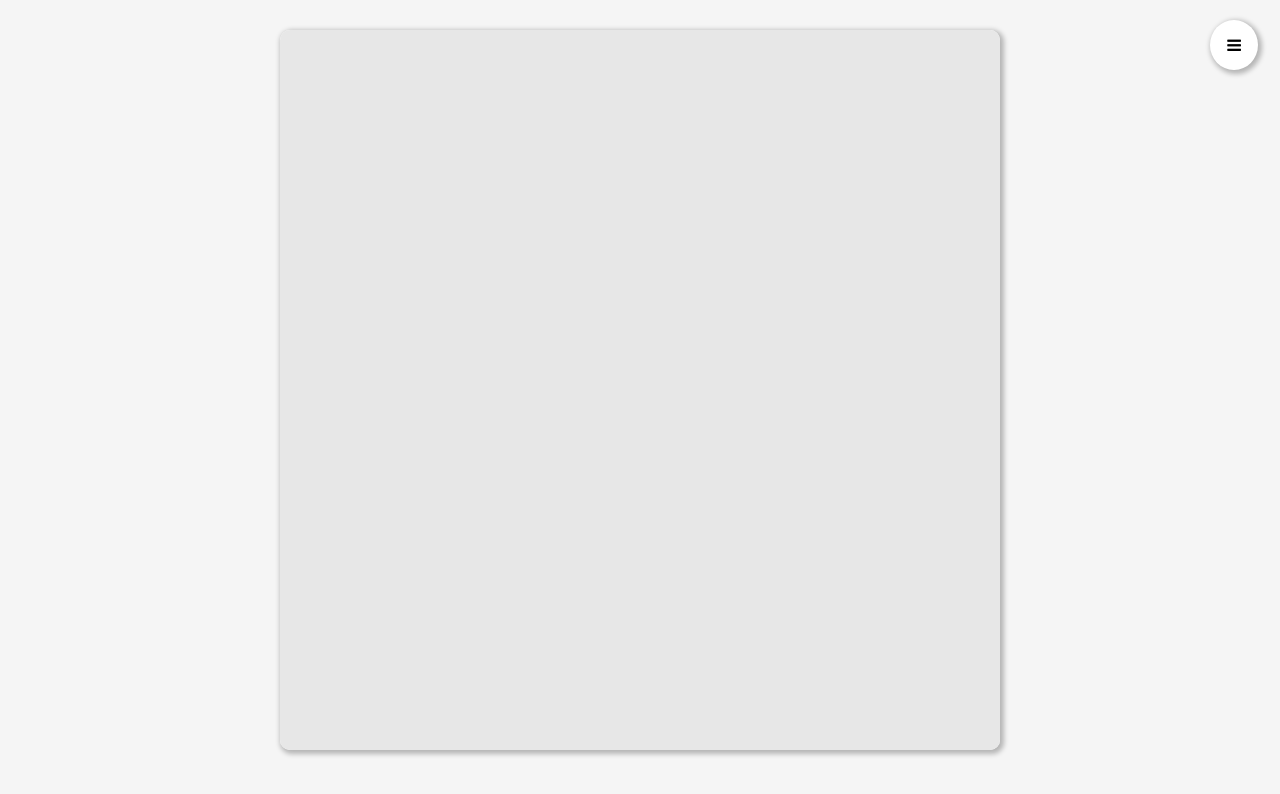
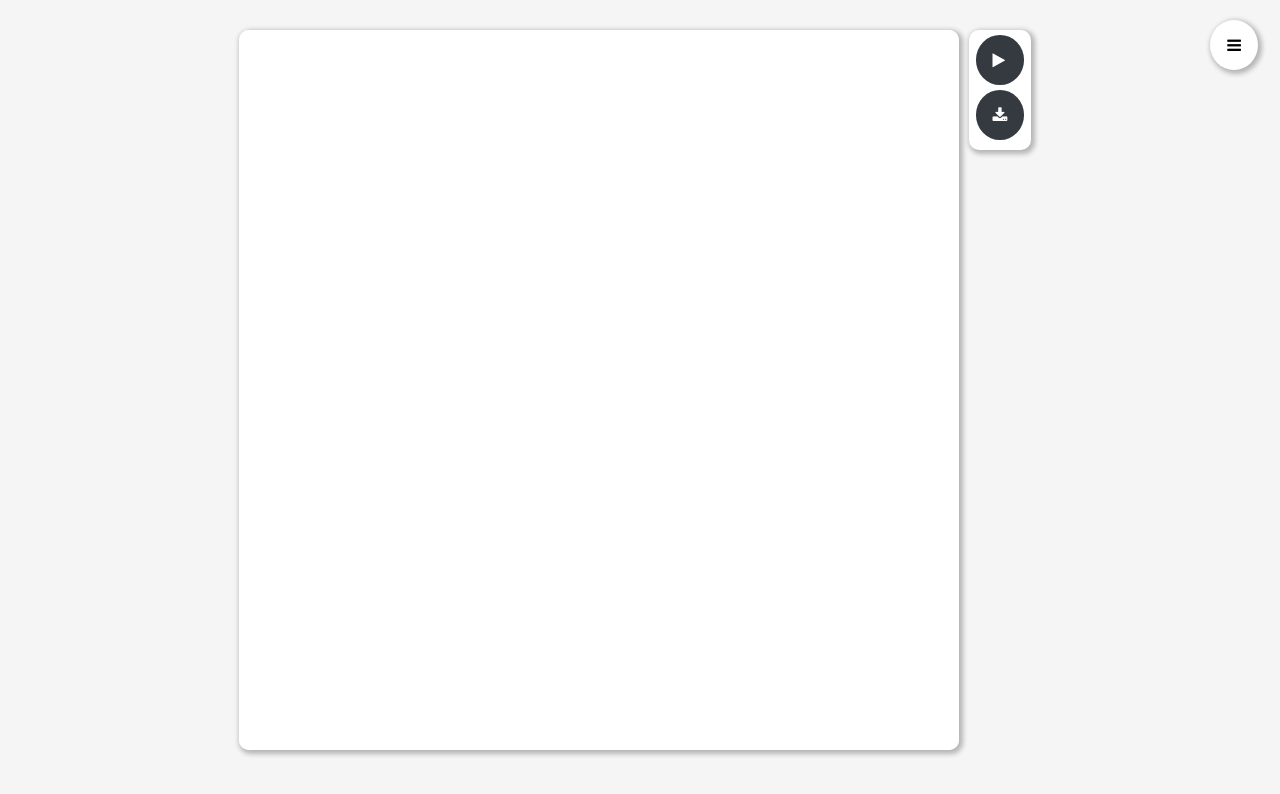
Before and after one commit to GiorgeLucas/World-Generator-JS, a plain HTML site: page index.html in a window 1280 px wide. Both pictures are taken after a click on the element 1234 px from the left and 45 px from the top of the page. Drawn offline with Linux system fonts and the light colour scheme.

Commit message:
Added the menu bar

```diff
--- a/index.html
+++ b/index.html
@@ -18,6 +18,12 @@
                 <canvas id="ctx" width="512" height="512"></canvas>
 
             </div>
+            <div class="menu" id="menu">
+                <div class="button fa fa-play" id="Generate">
+                </div>
+                <div class="button fa fa-download" id="Download">
+                </div>
+            </div>
             <div class="box right" id="right">
                 <div class="options">
                     <div class="button fa fa-play" id="Generate">
@@ -35,13 +41,16 @@
 
     <script>
         var configBar = document.getElementById("right");
+        var menuBar = document.getElementById("menu");
         function changeStatus() {
             if (configBar.style.display == "none"){
-                document.getElementById("right").style.display = "block";
+                configBar.style.display = "block";
+                menuBar.style.display = "none";
             }
             else
             {
-                document.getElementById("right").style.display = "none";
+                configBar.style.display = "none";
+                menuBar.style.display = "block";
             }
         }
 
--- a/style.css
+++ b/style.css
@@ -38,7 +38,7 @@ body{
 }
 
 canvas{
-    background-color: var(--white1_color);
+    background-color: #FFFFFF;
     border-radius: 10px 10px 10px 10px;
     width: 100%;
     height: 100%;
@@ -49,7 +49,6 @@ canvas{
     display: flex;
     flex-wrap: wrap;
     justify-content: center;
-    align-items: flex-end;
     height: 90vh;
 }
 
@@ -91,6 +90,10 @@ canvas{
     background-color: #495057;
 }
 
+#Generate:active{
+    background-color: #34393e;
+}
+
 #Download{
     background-color: #343a40;
 }
@@ -99,6 +102,24 @@ canvas{
     background-color: #495057;
 }
 
+#Download:active{
+    background-color: #34393e;
+}
+
+.menu{
+    background-color: #FFFFFF;
+    box-shadow: 2px 2px 5px 2px rgba(0, 0, 0, 0.262);
+    border-radius: 10px 10px 10px 10px;
+    height: fit-content;
+    padding: 5px 5px;
+    margin: 0px 10px;
+    display: none;
+}
+
+.menu > .button{
+    display: block;
+    margin-bottom: 5px;
+}
 
 .content {
     margin: 20px 20px 20px 20px;
```
